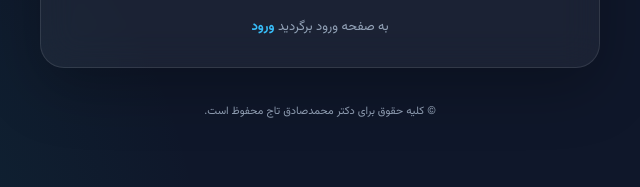
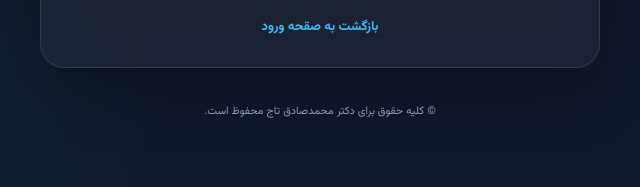
Before and after one commit to mst210/my-personal-website, a plain HTML site: page panel.html in a window 1280 px wide. Both pictures are taken after a click on the element "رمز عبور را فراموش کرده‌اید؟". Shown: the part 514-701 px from the top of the page, 320-960 px from the left. Drawn offline with Linux system fonts and the light colour scheme.

Commit message:
Update panel.html

```diff
--- a/panel.html
+++ b/panel.html
@@ -1527,10 +1527,8 @@
 
             <div class="auth-switch">
 
-                به صفحه ورود برگردید
-
                 <span onclick="showLogin()">
-                    ورود
+                    بازگشت به صقحه ورود
                 </span>
 
             </div>
```
